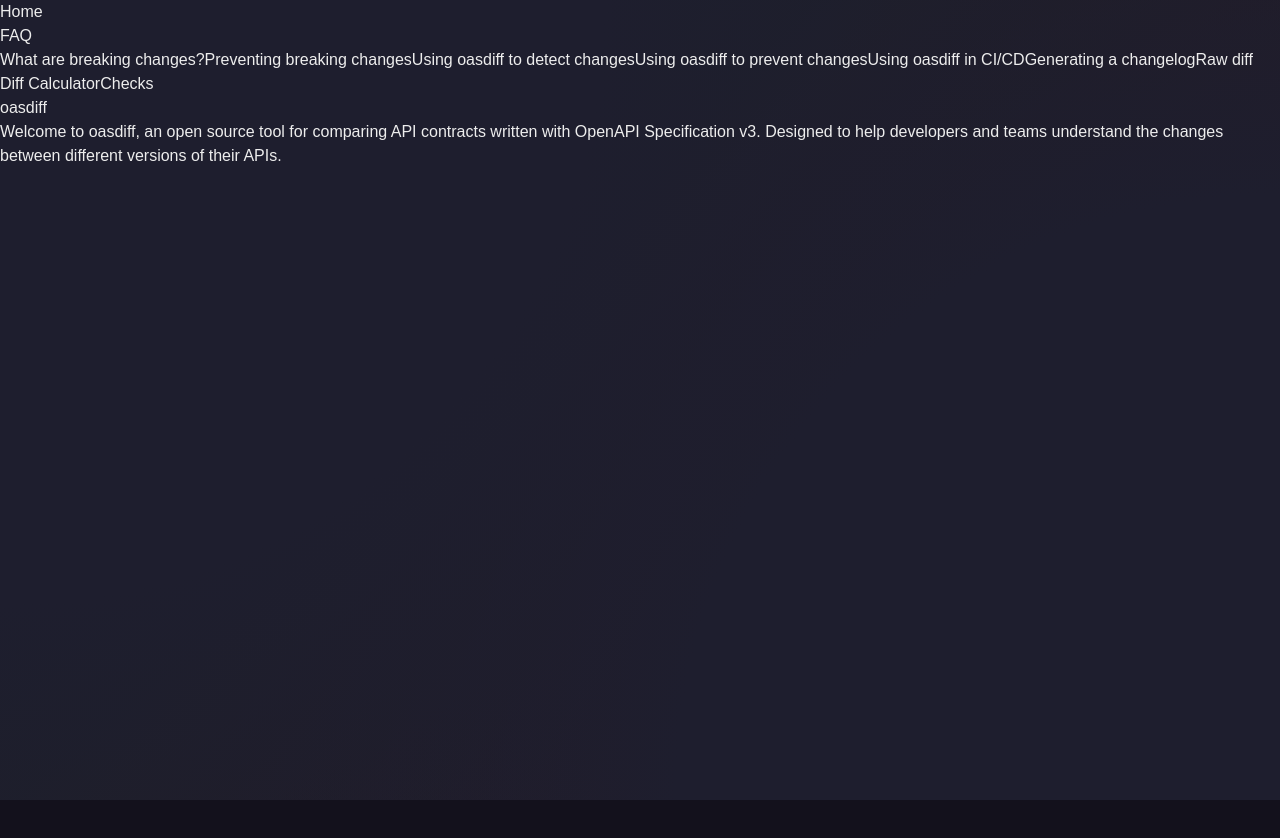
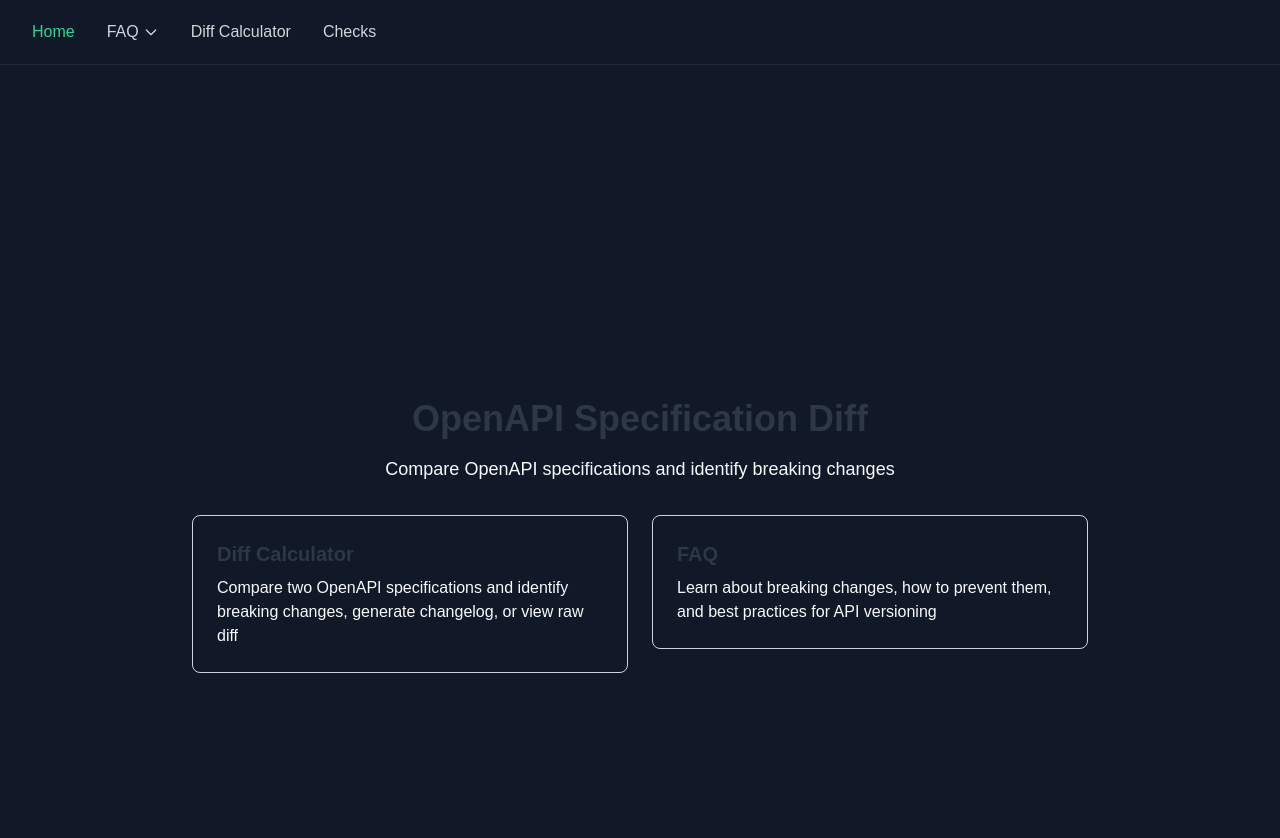
Before and after one commit to oasdiff/w3, a Next.js app: page / in a window 1280 px wide. Shown: the top 838 px of the page. Before the commit the page ends 800 px from the top, so only its background shows below. Built offline with nearby package versions, Linux system fonts and the light colour scheme.

Commit message:
formatting

```diff
--- a/app/checks/page.js
+++ b/app/checks/page.js
@@ -38,7 +38,7 @@
   );
 
   return (
-      <Card className="fixed inset-0 pt-16 px-6 pb-6 text-white bg-gray-900 overflow-hidden">
+      <Card className="fixed inset-0 pt-24 px-6 pb-6 text-[var(--foreground)] bg-[var(--background)] overflow-hidden">
         <div className="flex flex-row gap-6 h-full">
           {/* Left side - Table */}
           <div className="w-[calc(100%-24rem)]">
@@ -47,12 +47,12 @@
                 <Table className={styles.tableContainer}>
                   <TableHeader>
                     <TableRow className={styles.tableRow}>
-                      <TableHead className={`${styles.tableCell} ${styles.tableCellIndex}`}>#</TableHead>
-                      <TableHead className={`${styles.tableCell} ${styles.tableCellId}`}>ID</TableHead>
-                      <TableHead className={`${styles.tableCell} ${styles.tableCellStandard}`}>Level</TableHead>
-                      <TableHead className={`${styles.tableCell} ${styles.tableCellStandard}`}>Direction</TableHead>
-                      <TableHead className={`${styles.tableCell} ${styles.tableCellStandard}`}>Location</TableHead>
-                      <TableHead className={`${styles.tableCell} ${styles.tableCellStandard}`}>Action</TableHead>
+                      <TableHead className={`${styles.tableCell} ${styles.tableCellIndex} text-[var(--foreground)]`}>#</TableHead>
+                      <TableHead className={`${styles.tableCell} ${styles.tableCellId} text-[var(--foreground)]`}>ID</TableHead>
+                      <TableHead className={`${styles.tableCell} ${styles.tableCellStandard} text-[var(--foreground)]`}>Level</TableHead>
+                      <TableHead className={`${styles.tableCell} ${styles.tableCellStandard} text-[var(--foreground)]`}>Direction</TableHead>
+                      <TableHead className={`${styles.tableCell} ${styles.tableCellStandard} text-[var(--foreground)]`}>Location</TableHead>
+                      <TableHead className={`${styles.tableCell} ${styles.tableCellStandard} text-[var(--foreground)]`}>Action</TableHead>
                     </TableRow>
                     <TableRow className={styles.tableRow}>
                       <TableCell className={`${styles.tableCell} ${styles.tableCellIndex}`}></TableCell>
@@ -61,7 +61,7 @@
                           placeholder="Search ID..."
                           value={searchID}
                           onChange={(e) => setSearchID(e.target.value)}
-                          className="w-full"
+                          className="w-full bg-[var(--background-card)] text-[var(--foreground)] border-[var(--background-hover)]"
                         />
                       </TableCell>
                       <TableCell className={`${styles.tableCell} ${styles.tableCellStandard}`}>
@@ -70,7 +70,7 @@
                           value={searchLevel}
                           onChange={(e) => setSearchLevel(e.target.value)}
                           options={levels}
-                          className="w-full"
+                          className="w-full bg-[var(--background-card)] text-[var(--foreground)] border-[var(--background-hover)]"
                         />
                       </TableCell>
                       <TableCell className={`${styles.tableCell} ${styles.tableCellStandard}`}>
@@ -79,7 +79,7 @@
                           value={searchDirection}
                           onChange={(e) => setSearchDirection(e.target.value)}
                           options={directions}
-                          className="w-full"
+                          className="w-full bg-[var(--background-card)] text-[var(--foreground)] border-[var(--background-hover)]"
                         />
                       </TableCell>
                       <TableCell className={`${styles.tableCell} ${styles.tableCellStandard}`}>
@@ -88,7 +88,7 @@
                           value={searchLocation}
                           onChange={(e) => setSearchLocation(e.target.value)}
                           options={locations}
-                          className="w-full"
+                          className="w-full bg-[var(--background-card)] text-[var(--foreground)] border-[var(--background-hover)]"
                         />
                       </TableCell>
                       <TableCell className={`${styles.tableCell} ${styles.tableCellStandard}`}>
@@ -97,7 +97,7 @@
                           value={searchActions}
                           onChange={(e) => setSearchActions(e.target.value)}
                           options={actions}
-                          className="w-full"
+                          className="w-full bg-[var(--background-card)] text-[var(--foreground)] border-[var(--background-hover)]"
                         />
                       </TableCell>
                     </TableRow>
@@ -132,16 +132,16 @@
           <div className="w-96 overflow-y-auto">
             {selectedCheck ? (
               <>
-                <h2 className="text-xl font-bold mb-4">{selectedCheck.id}</h2>
-                <p><strong>ID:</strong> {selectedCheck.id}</p>
-                <p><strong>Level:</strong> {selectedCheck.level}</p>
-                <p><strong>Direction:</strong> {selectedCheck.direction}</p>
-                <p><strong>Location:</strong> {selectedCheck.location}</p>
-                <p><strong>Action:</strong> {selectedCheck.action}</p>
-                <p className="mt-4"><strong>Details:</strong> {selectedCheck.detailed_description}</p>
+                <h2 className="text-xl font-bold mb-4 text-[var(--foreground)]">{selectedCheck.id}</h2>
+                <p className="text-[var(--foreground)]"><strong>ID:</strong> {selectedCheck.id}</p>
+                <p className="text-[var(--foreground)]"><strong>Level:</strong> {selectedCheck.level}</p>
+                <p className="text-[var(--foreground)]"><strong>Direction:</strong> {selectedCheck.direction}</p>
+                <p className="text-[var(--foreground)]"><strong>Location:</strong> {selectedCheck.location}</p>
+                <p className="text-[var(--foreground)]"><strong>Action:</strong> {selectedCheck.action}</p>
+                <p className="mt-4 text-[var(--foreground)]"><strong>Details:</strong> {selectedCheck.detailed_description}</p>
               </>
             ) : (
-              <div className="flex items-center justify-center h-full text-gray-500">
+              <div className="flex items-center justify-center h-full text-[var(--foreground)]/50">
                 <p>Select a check to view details</p>
               </div>
             )}
--- a/app/diff-calculator/page.tsx
+++ b/app/diff-calculator/page.tsx
@@ -4,13 +4,19 @@
 
 type DiffMode = 'breaking' | 'changelog' | 'diff';
 
-function colorizeOutput(text: string, mode: DiffMode, file1Name: string, file2Name: string) {
+export function colorizeOutput(text: string, mode: DiffMode, file1Name: string, file2Name: string) {
   if (mode === 'diff') return text;
 
-  return text.split('\n').map((line, i) => {
+  return text.split('\n').map((line, i, lines) => {
     // Replace temporary file paths with actual file names
     line = line.replace(/at .*?spec1\.yaml/g, `at ${file1Name}`);
     line = line.replace(/at .*?spec2\.yaml/g, `at ${file2Name}`);
+
+    // Add indentation to lines that should align with the opening bracket above
+    if (i > 0 && !line.trim().startsWith('[') && lines[i-1].includes('[')) {
+    //   const bracketIndex = lines[i-1].indexOf('[');
+      line = ' '.repeat(8) + line.trimStart();
+    }
 
     // Color the summary line
     if (line.includes('changes:')) {
@@ -89,18 +95,18 @@
 
   return (
     <div className="max-w-4xl mx-auto py-12 px-4">
-      <h1 className="text-4xl font-bold mb-8 text-white">Diff Calculator</h1>
+      <h1 className="text-4xl font-bold mb-8 text-[var(--foreground)]">Diff Calculator</h1>
 
       <div className="grid grid-cols-2 gap-8 mb-8">
         <div>
-          <label className="block text-sm font-medium text-gray-300 mb-2">
+          <label className="block text-sm font-medium text-[var(--foreground)] mb-2">
             First OpenAPI Specification
           </label>
           <input
             type="file"
             accept=".yaml,.yml,.json"
             onChange={(e) => handleFileChange(e, 1)}
-            className="block w-full text-sm text-gray-300
+            className="block w-full text-sm text-[var(--foreground)]
               file:mr-4 file:py-2 file:px-4
               file:rounded file:border-0
               file:text-sm file:font-medium
@@ -109,21 +115,21 @@
               file:cursor-pointer"
           />
           {file1 && (
-            <p className="mt-2 text-sm text-gray-400">
+            <p className="mt-2 text-sm text-[var(--foreground)]/70">
               Selected: {file1.name}
             </p>
           )}
         </div>
 
         <div>
-          <label className="block text-sm font-medium text-gray-300 mb-2">
+          <label className="block text-sm font-medium text-[var(--foreground)] mb-2">
             Second OpenAPI Specification
           </label>
           <input
             type="file"
             accept=".yaml,.yml,.json"
             onChange={(e) => handleFileChange(e, 2)}
-            className="block w-full text-sm text-gray-300
+            className="block w-full text-sm text-[var(--foreground)]
               file:mr-4 file:py-2 file:px-4
               file:rounded file:border-0
               file:text-sm file:font-medium
@@ -132,7 +138,7 @@
               file:cursor-pointer"
           />
           {file2 && (
-            <p className="mt-2 text-sm text-gray-400">
+            <p className="mt-2 text-sm text-[var(--foreground)]/70">
               Selected: {file2.name}
             </p>
           )}
@@ -146,8 +152,8 @@
           className={`px-4 py-2 rounded font-medium ${
             mode === 'breaking'
               ? 'bg-emerald-600 text-white'
-              : 'bg-gray-700 text-gray-300 hover:bg-gray-600'
-          } disabled:bg-gray-800 disabled:text-gray-600 disabled:cursor-not-allowed`}
+              : 'bg-[var(--background-card)] text-[var(--foreground)] hover:bg-[var(--background-hover)]'
+          } disabled:bg-[var(--background-dark)] disabled:text-[var(--foreground)]/40 disabled:cursor-not-allowed`}
         >
           Breaking Changes
         </button>
@@ -157,8 +163,8 @@
           className={`px-4 py-2 rounded font-medium ${
             mode === 'changelog'
               ? 'bg-emerald-600 text-white'
-              : 'bg-gray-700 text-gray-300 hover:bg-gray-600'
-          } disabled:bg-gray-800 disabled:text-gray-600 disabled:cursor-not-allowed`}
+              : 'bg-[var(--background-card)] text-[var(--foreground)] hover:bg-[var(--background-hover)]'
+          } disabled:bg-[var(--background-dark)] disabled:text-[var(--foreground)]/40 disabled:cursor-not-allowed`}
         >
           Changelog
         </button>
@@ -168,17 +174,17 @@
           className={`px-4 py-2 rounded font-medium ${
             mode === 'diff'
               ? 'bg-emerald-600 text-white'
-              : 'bg-gray-700 text-gray-300 hover:bg-gray-600'
-          } disabled:bg-gray-800 disabled:text-gray-600 disabled:cursor-not-allowed`}
+              : 'bg-[var(--background-card)] text-[var(--foreground)] hover:bg-[var(--background-hover)]'
+          } disabled:bg-[var(--background-dark)] disabled:text-[var(--foreground)]/40 disabled:cursor-not-allowed`}
         >
           Raw Diff
         </button>
       </div>
 
       {result && (
-        <div className="bg-gray-800/50 backdrop-blur-sm rounded p-6 border border-gray-700/50">
+        <div className="bg-[var(--background-card)]/50 backdrop-blur-sm rounded p-6 border border-[var(--background-hover)]">
           <pre
-            className="text-sm text-gray-300 whitespace-pre-wrap"
+            className="text-sm text-[var(--foreground)] whitespace-pre-wrap"
             dangerouslySetInnerHTML={{
               __html: colorizeOutput(result, mode, file1?.name || 'First Specification', file2?.name || 'Second Specification')
             }}
--- a/app/faq/page.tsx
+++ b/app/faq/page.tsx
@@ -265,6 +265,9 @@
                       </code>
                     </pre>
                   </div>
+                  <p className="text-lg text-gray-300 leading-relaxed mt-4">
+                    See <a href="https://github.com/Tufin/oasdiff/blob/main/docs/DIFFS.md#output-formats" className="font-medium text-emerald-400 hover:text-emerald-300 transition-colors">here</a> for supported formats.
+                  </p>
                 </>
               )
             }
--- a/app/globals.css
+++ b/app/globals.css
@@ -3,27 +3,25 @@
 @tailwind utilities;
 
 :root {
-  --background: #0a0a0a;
-  --foreground: #ededed;
-  --background-dark: rgb(17, 24, 39);
-  --background-card: rgb(31, 41, 55);
-  --background-hover: rgb(55, 65, 81);
+  --background: #ffffff;
+  --foreground: #2d3748;
+  --background-dark: rgb(241, 245, 249);
+  --background-card: rgb(226, 232, 240);
+  --background-hover: rgb(203, 213, 225);
+}
+
+@media (prefers-color-scheme: dark) {
+  :root {
+    --background: #0a0a0a;
+    --foreground: #ededed;
+    --background-dark: rgb(17, 24, 39);
+    --background-card: rgb(31, 41, 55);
+    --background-hover: rgb(55, 65, 81);
+  }
 }
 
 body {
   color: var(--foreground);
   font-family: Arial, Helvetica, sans-serif;
-  background: radial-gradient(circle at top left, #1e1e2e 0%, #1e1e2e 40%, transparent 70%),
-              radial-gradient(circle at bottom right, #1e1e2e 0%, #1e1e2e 40%, transparent 70%),
-              linear-gradient(135deg, rgba(45, 212, 191, 0.1) 0%, rgba(244, 63, 94, 0.1) 100%);
-  background-color: #13111C;
   min-height: 100vh;
 }
-
-.navBarLink {
-  /* margin: 5px; */
-}
-
-.card {
-  background-color: var(--background-card);
-}
--- a/app/layout.tsx
+++ b/app/layout.tsx
@@ -1,7 +1,6 @@
 import './globals.css'
 import { Inter } from 'next/font/google'
 import type { Metadata } from "next"
-import Link from "next/link"
 import { MainNav } from "./components/MainNav"
 
 const inter = Inter({ subsets: ['latin'] })
--- a/app/page.tsx
+++ b/app/page.tsx
@@ -1,18 +1,42 @@
+import Link from 'next/link';
+
 export default function Home() {
   return (
-    <div className="min-h-screen flex flex-col">
-      <main className="flex-1 flex flex-col px-8 py-12 max-w-[1400px] mx-auto">
-        <header className="mb-12">
-          <h1 className="text-4xl font-bold mb-6 bg-gradient-to-r from-emerald-400 to-pink-500 text-transparent bg-clip-text">
-            oasdiff
+    <div className="flex flex-col items-center justify-center min-h-screen py-12 px-4">
+      <div className="max-w-4xl w-full space-y-8">
+        <div className="text-center">
+          <h1 className="text-4xl font-bold mb-4 text-[var(--foreground)]">
+            OpenAPI Specification Diff
           </h1>
-          <p className="text-xl text-gray-300 leading-relaxed">
-            Welcome to oasdiff, an <a href="https://github.com/Tufin/oasdiff" className="font-medium text-emerald-400 hover:text-emerald-300 transition-colors">open source</a> tool
-            for comparing API contracts written with <a className="font-medium text-emerald-400 hover:text-emerald-300 transition-colors" href="https://swagger.io/specification/v3/">OpenAPI Specification v3</a>.
-            Designed to help developers and teams understand the changes between different versions of their APIs.
+          <p className="text-lg text-[var(--foreground)]/80">
+            Compare OpenAPI specifications and identify breaking changes
           </p>
-        </header>
-      </main>
+        </div>
+
+        <div className="grid grid-cols-1 md:grid-cols-2 gap-6 mt-8">
+          <Link href="/diff-calculator" className="group">
+            <div className="p-6 rounded-lg border border-[var(--background-hover)] bg-[var(--background-card)]/50 backdrop-blur-sm hover:bg-[var(--background-hover)]/50 transition-colors">
+              <h2 className="text-xl font-semibold mb-2 text-[var(--foreground)] group-hover:text-emerald-400 transition-colors">
+                Diff Calculator
+              </h2>
+              <p className="text-[var(--foreground)]/70">
+                Compare two OpenAPI specifications and identify breaking changes, generate changelog, or view raw diff
+              </p>
+            </div>
+          </Link>
+
+          <Link href="/faq" className="group">
+            <div className="p-6 rounded-lg border border-[var(--background-hover)] bg-[var(--background-card)]/50 backdrop-blur-sm hover:bg-[var(--background-hover)]/50 transition-colors">
+              <h2 className="text-xl font-semibold mb-2 text-[var(--foreground)] group-hover:text-emerald-400 transition-colors">
+                FAQ
+              </h2>
+              <p className="text-[var(--foreground)]/70">
+                Learn about breaking changes, how to prevent them, and best practices for API versioning
+              </p>
+            </div>
+          </Link>
+        </div>
+      </div>
     </div>
   );
 }
--- a/package.json
+++ b/package.json
@@ -22,9 +22,10 @@
     "@types/node": "^20",
     "@types/react": "^19",
     "@types/react-dom": "^19",
+    "autoprefixer": "^10.4.20",
     "eslint": "^9",
     "eslint-config-next": "15.1.6",
-    "postcss": "^8",
+    "postcss": "^8.5.3",
     "tailwindcss": "^3.4.17",
     "typescript": "^5"
   }
--- /dev/null
+++ b/postcss.config.js
@@ -0,0 +1,6 @@
+module.exports = {
+  plugins: {
+    tailwindcss: {},
+    autoprefixer: {},
+  },
+}
--- a/tailwind.config.js
+++ b/tailwind.config.js
@@ -1,9 +1,12 @@
-export const content = [
-  "./app/**/*.{js,ts,jsx,tsx,mdx}",
-  "./pages/**/*.{js,ts,jsx,tsx,mdx}",
-  "./components/**/*.{js,ts,jsx,tsx,mdx}",
-];
-export const theme = {
-  extend: {},
+/** @type {import('tailwindcss').Config} */
+module.exports = {
+  content: [
+    "./app/**/*.{js,ts,jsx,tsx,mdx}",
+    "./pages/**/*.{js,ts,jsx,tsx,mdx}",
+    "./components/**/*.{js,ts,jsx,tsx,mdx}",
+  ],
+  theme: {
+    extend: {},
+  },
+  plugins: [],
 };
-export const plugins = [];
```
Also changed, not shown: 1 other file (tests, documents, lock files or other folders).
